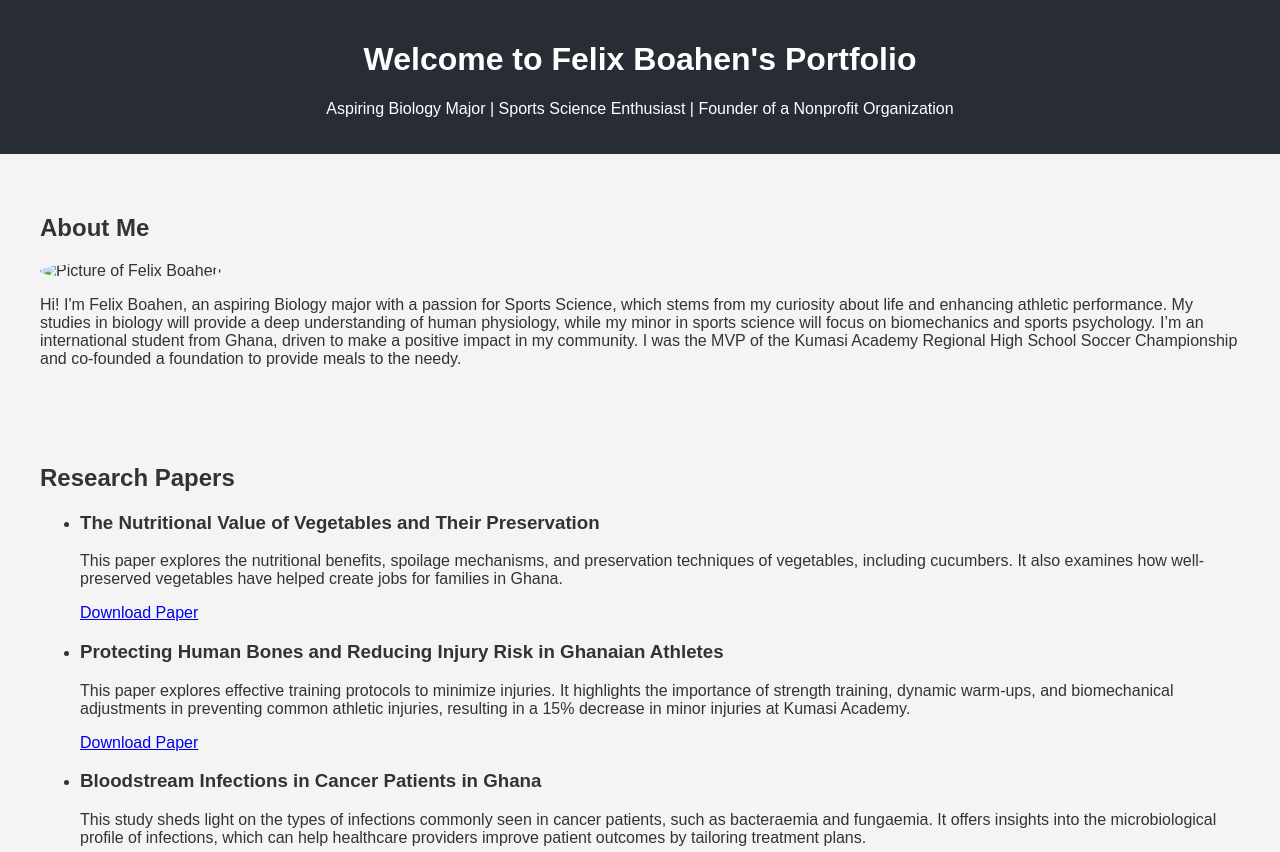
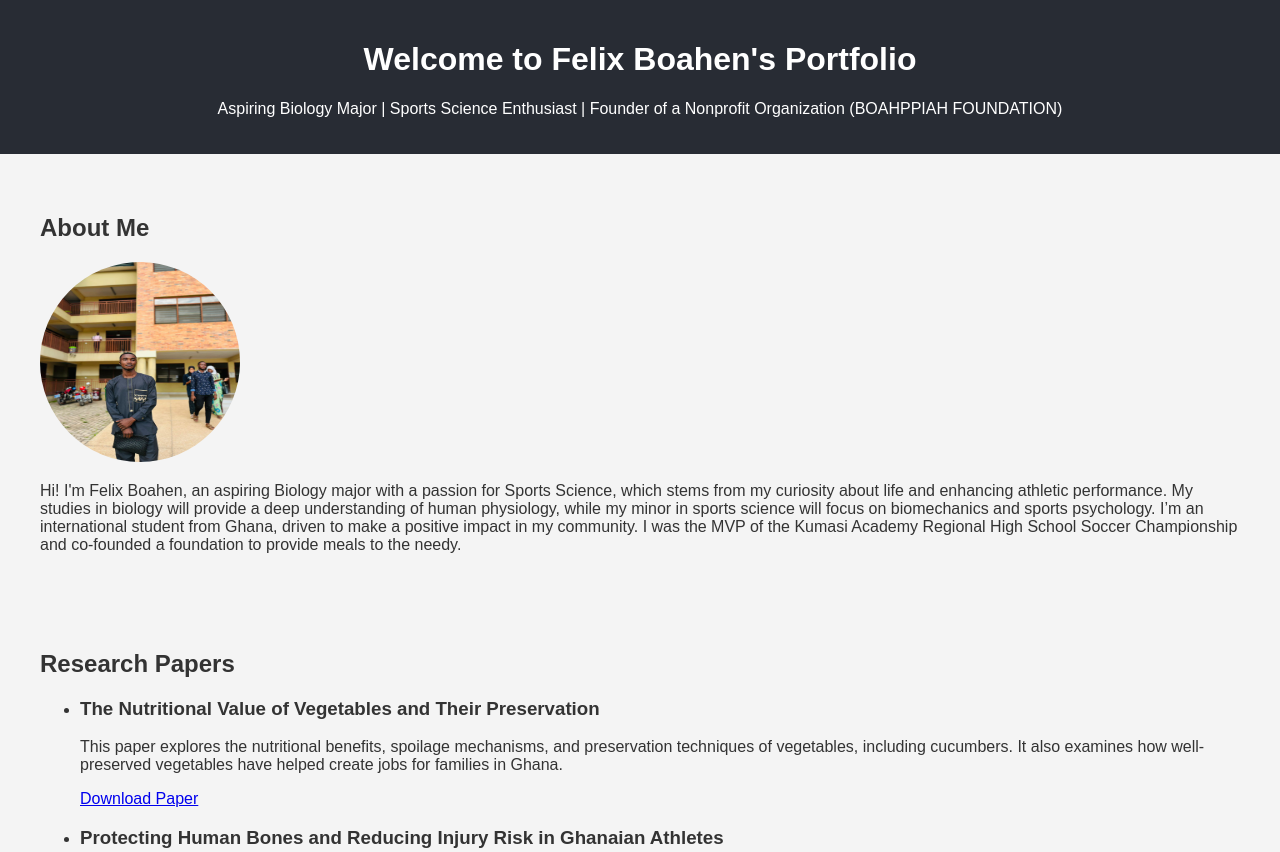
Before and after one commit to mumsprofile/mumsprofile.github.io, a plain HTML site: page index.html in a window 1280 px wide. Shown: the top 852 px of the page. Drawn offline with Linux system fonts and the light colour scheme.

Commit message:
index.html

```diff
--- a/index.html
+++ b/index.html
@@ -11,13 +11,13 @@
     <!-- Header Section -->
     <header>
         <h1>Welcome to Felix Boahen's Portfolio</h1>
-        <p>Aspiring Biology Major | Sports Science Enthusiast | Founder of a Nonprofit Organization</p>
+        <p>Aspiring Biology Major | Sports Science Enthusiast | Founder of a Nonprofit Organization (BOAHPPIAH FOUNDATION)</p>
     </header>
 
     <!-- About Me Section with Picture -->
     <section id="about">
         <h2>About Me</h2>
-        <img src="your-photo.jpg" alt="Picture of Felix Boahen" style="width:200px;height:200px;border-radius:50%;">
+        <img src="WhatsApp Image 2024-09-22 at 19.13.52_45e7c358.jpg" alt="Picture of Felix Boahen" style="width:200px;height:200px;border-radius:50%;">
         <p>
             Hi! I'm Felix Boahen, an aspiring Biology major with a passion for Sports Science, which stems from my curiosity about life and enhancing athletic performance. My studies in biology will provide a deep understanding of human physiology, while my minor in sports science will focus on biomechanics and sports psychology. I’m an international student from Ghana, driven to make a positive impact in my community. I was the MVP of the Kumasi Academy Regional High School Soccer Championship and co-founded a foundation to provide meals to the needy.
         </p>
```
